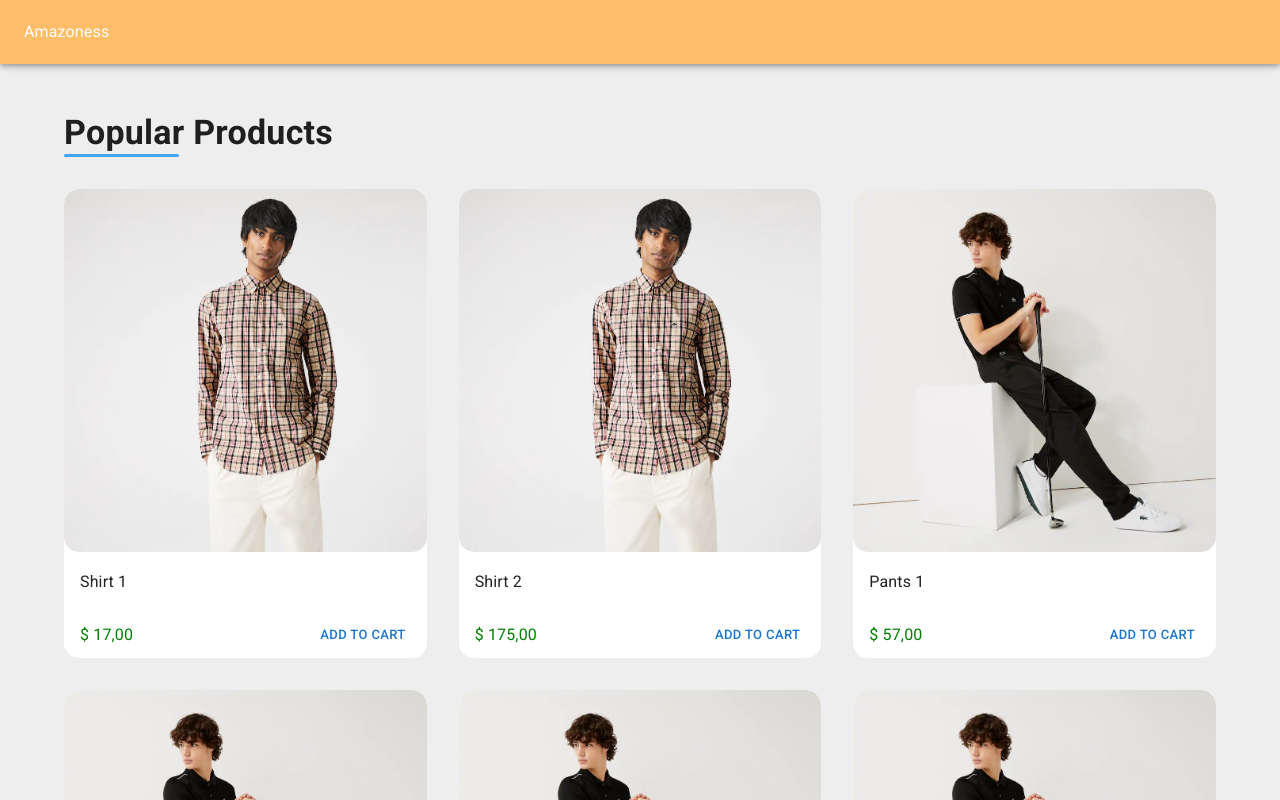
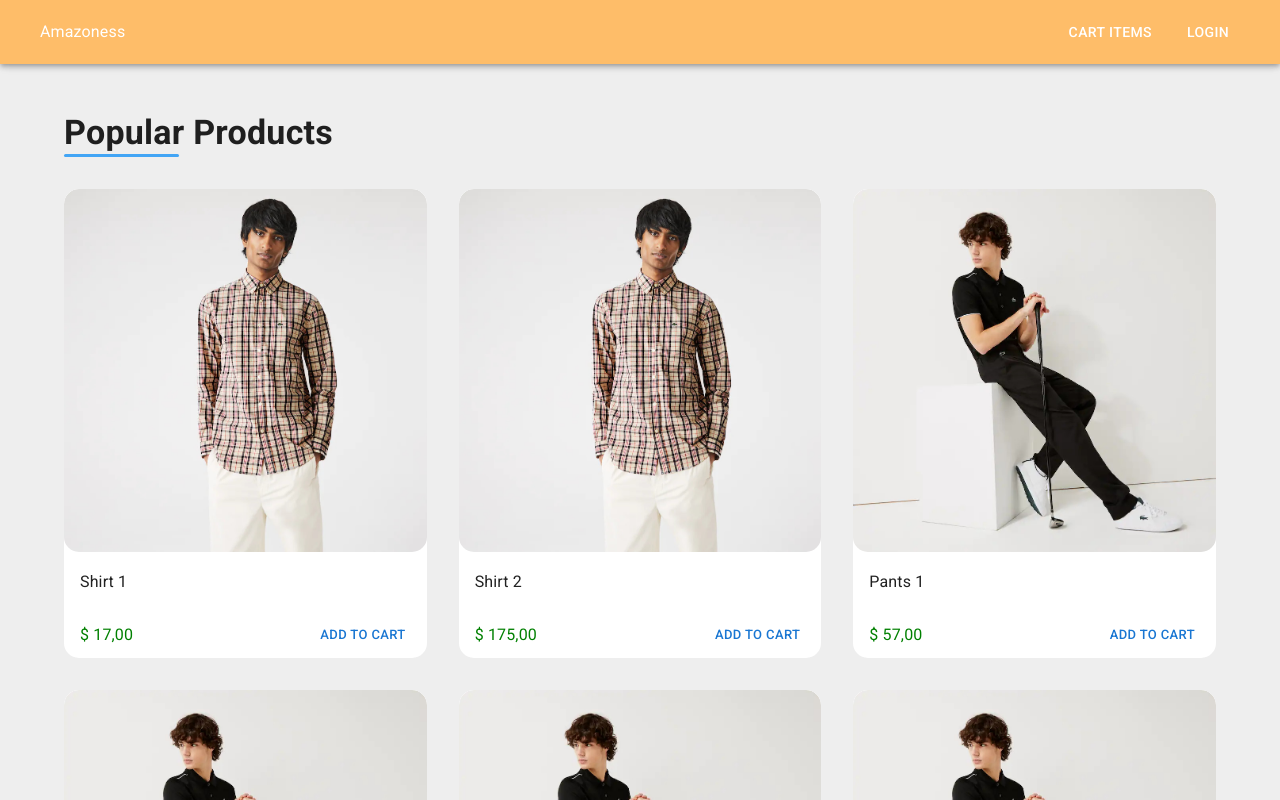
Before and after one commit to TheMrCorvy/amazoness, a Next.js app: page / in a window 1280 px wide. Shown: the top 800 px of the page. Built offline with nearby package versions, Linux system fonts and the light colour scheme.

Commit message:
updated navbar

```diff
--- a/src/components/Navbar/index.tsx
+++ b/src/components/Navbar/index.tsx
@@ -1,6 +1,8 @@
 import { FC } from "react"
 
-import { AppBar, Toolbar, Typography } from "@mui/material"
+import NextLink from "next/link"
+
+import { AppBar, Link, Toolbar, Typography, Button } from "@mui/material"
 
 import { useStyles } from "./styles"
 
@@ -10,9 +12,18 @@ const Navbar: FC = () => {
 	return (
 		<AppBar position="fixed" className={classes.navbar}>
 			<Toolbar>
-				<Typography color="white" className={classes.brand}>
-					Amazoness
-				</Typography>
+				<NextLink href="/" passHref>
+					<Link sx={{ textDecoration: "none" }}>
+						<Typography className={classes.brand}>Amazoness</Typography>
+					</Link>
+				</NextLink>
+				<div className={classes.grow} />
+				<NextLink href="/cart" passHref>
+					<Button color="inherit">Cart Items</Button>
+				</NextLink>
+				<NextLink href="/login" passHref>
+					<Button color="inherit">Login</Button>
+				</NextLink>
 			</Toolbar>
 		</AppBar>
 	)
--- a/src/components/Navbar/styles.ts
+++ b/src/components/Navbar/styles.ts
@@ -5,14 +5,18 @@ export const useStyles = makeStyles((theme: Theme) =>
 	createStyles({
 		navbar: {
 			backgroundColor: theme.palette.grey.A200,
+			paddingRight: "1rem",
 			"& a": {
 				color: "#fff",
-				marginLeft: 10,
+				marginLeft: "1rem",
 			},
 		},
 		brand: {
 			fontWeight: "bold",
 			fontSize: "1.5rem",
 		},
+		grow: {
+			flexGrow: 1,
+		},
 	})
 )
```
